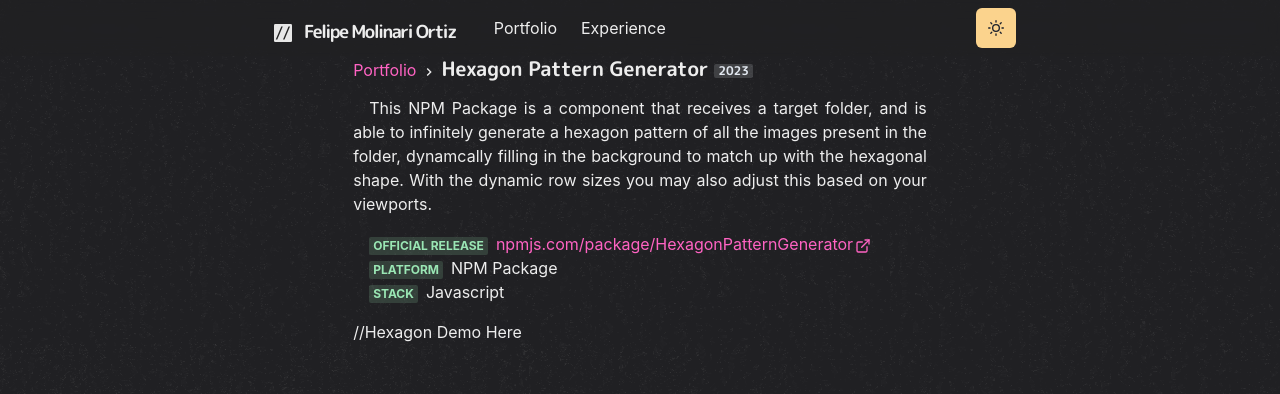
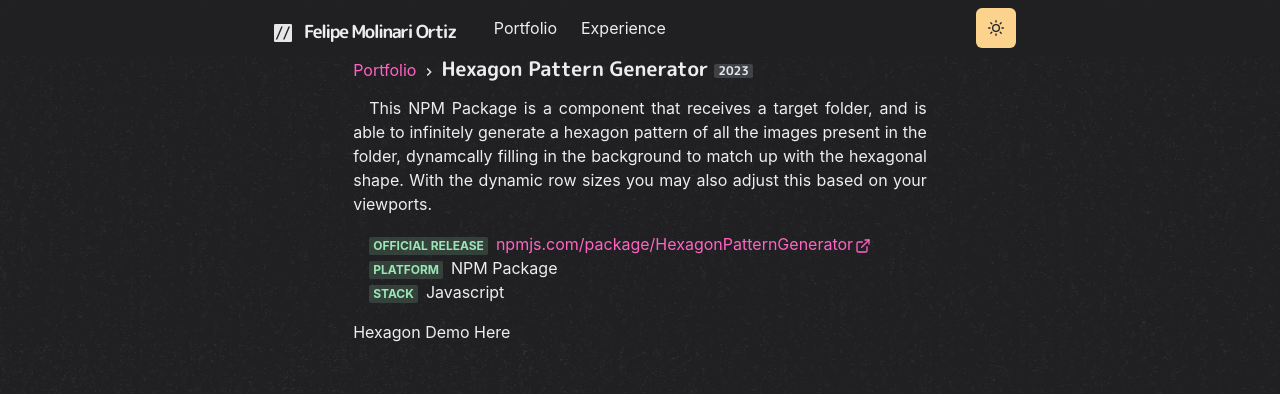
Before and after one commit to FonixAU/PersonalWebsite, a Next.js app: page /folio/hexagonpattern in a window 1280 px wide. Shown: the top 394 px of the page. Built offline with nearby package versions, Linux system fonts and the light colour scheme.

Commit message:
Gotta test again :(

```diff
--- a/pages/folio/hexagonpattern.js
+++ b/pages/folio/hexagonpattern.js
@@ -38,7 +38,7 @@ const HexagonPatternGenerator = () => {
                         </span>
                     </ListItem>
                     </List>
-                    //Hexagon Demo Here
+                    Hexagon Demo Here
             </Container>
         </Layout>
     )
```
